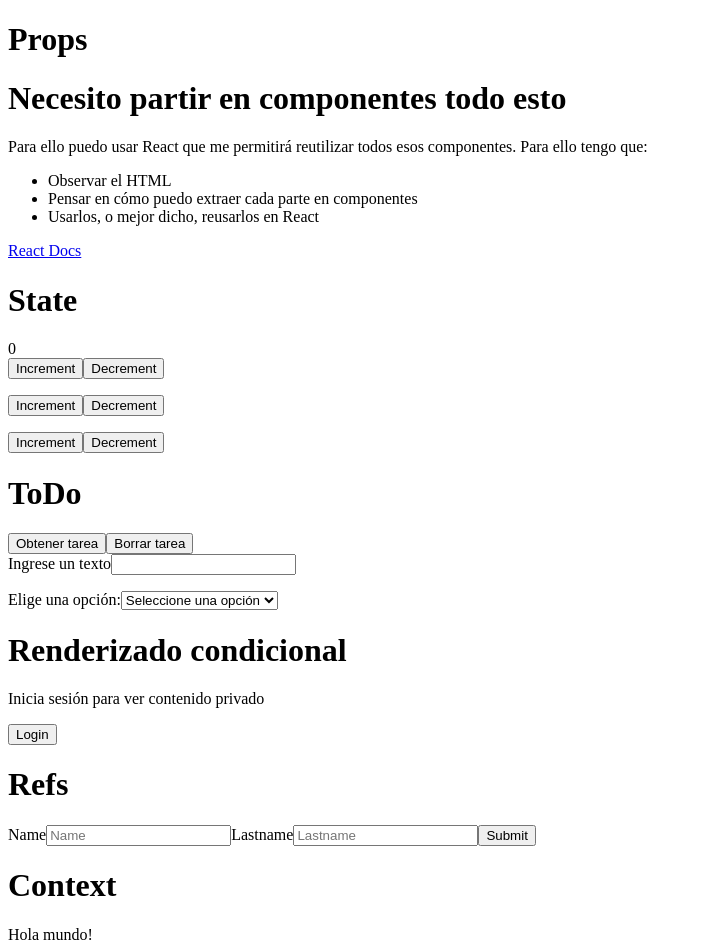
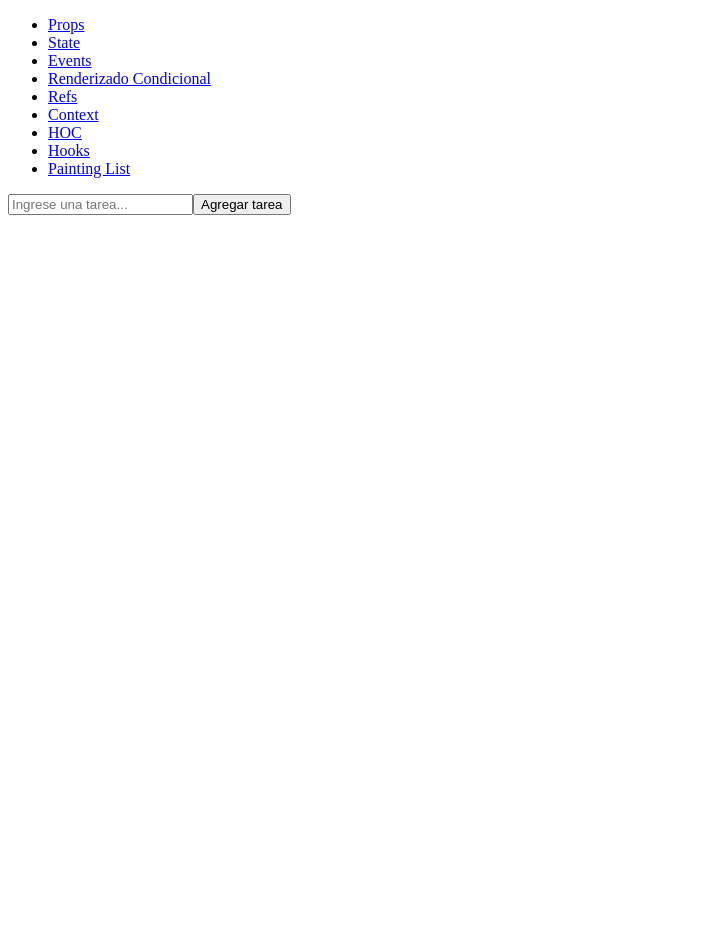
Before and after one commit to labmiracle/Nicolas-Fontana, a React (Vite) app in the folder React/: page /painting-list in a window 1280 px wide. Shown: the top 942 px of the page, without its empty margins (0-702 px from the left). After the commit the page ends 800 px from the top, so only its background shows below. Built offline with nearby package versions, Linux system fonts and the light colour scheme; no server answers.

Commit message:
Added navigation with react router dom

```diff
--- a/React/package.json
+++ b/React/package.json
@@ -12,7 +12,8 @@
     "dependencies": {
         "prettier": "^2.8.8",
         "react": "^18.2.0",
-        "react-dom": "^18.2.0"
+        "react-dom": "^18.2.0",
+        "react-router-dom": "^6.13.0"
     },
     "devDependencies": {
         "@types/react": "^18.0.37",
--- a/React/src/App.tsx
+++ b/React/src/App.tsx
@@ -1,35 +1,42 @@
-import Props from "./Components/Props";
-import State from "./Components/State";
-import Events from "./Components/Events";
-import RenderizadoCondicional from "./Components/RenderizadoCondicional";
-import Refs from "./Components/Refs";
-import Context from "./Components/Context";
-import ListOfPostsWithDataFetched from "./Components/HOC";
-import Hooks from "./Components/Hooks";
-import PaintingList from "./Components/PaintingLists";
+import { BrowserRouter as Router, Link } from "react-router-dom";
+import Routes from "./Routes";
 
 function App() {
     return (
-        <>
-            <h1>Props</h1>
-            <Props />
-            <h1>State</h1>
-            <State />
-            <h1>ToDo</h1>
-            <Events />
-            <h1>Renderizado condicional</h1>
-            <RenderizadoCondicional />
-            <h1>Refs</h1>
-            <Refs />
-            <h1>Context</h1>
-            <Context />
-            <h1>HOC</h1>
-            <ListOfPostsWithDataFetched url="https://jsonplaceholder.typicode.com/posts" />
-            <h1>Hooks</h1>
-            <Hooks />
-            <h1>Painting lists</h1>
-            <PaintingList />
-        </>
+        <Router>
+            <nav>
+                <ul>
+                    <li>
+                        <Link to="/props">Props</Link>
+                    </li>
+                    <li>
+                        <Link to="/state">State</Link>
+                    </li>
+                    <li>
+                        <Link to="/events">Events</Link>
+                    </li>
+                    <li>
+                        <Link to="/renderizado-condicional">Renderizado Condicional</Link>
+                    </li>
+                    <li>
+                        <Link to="/refs">Refs</Link>
+                    </li>
+                    <li>
+                        <Link to="/context">Context</Link>
+                    </li>
+                    <li>
+                        <Link to="/hoc">HOC</Link>
+                    </li>
+                    <li>
+                        <Link to="/hooks">Hooks</Link>
+                    </li>
+                    <li>
+                        <Link to="/painting-list">Painting List</Link>
+                    </li>
+                </ul>
+            </nav>
+            <Routes />
+        </Router>
     );
 }
 
--- /dev/null
+++ b/React/src/Routes/index.tsx
@@ -0,0 +1,30 @@
+import { Routes, Route } from "react-router-dom";
+import Props from "../Components/Props";
+import State from "../Components/State";
+import Events from "../Components/Events";
+import RenderizadoCondicional from "../Components/RenderizadoCondicional";
+import Refs from "../Components/Refs";
+import Context from "../Components/Context";
+import ListOfPostsWithDataFetched from "../Components/HOC";
+import Hooks from "../Components/Hooks";
+import PaintingList from "../Components/PaintingLists";
+
+function RoutesPage() {
+    return (
+        <Routes>
+            <Route path="/props" element={<Props />} />
+            <Route path="/state" element={<State />} />
+            <Route path="/events" element={<Events />} />
+            <Route path="/renderizado-condicional" element={<RenderizadoCondicional />} />
+            <Route path="/refs" element={<Refs />} />
+            <Route path="/context" element={<Context />} />
+            <Route
+                path="/hoc"
+                element={<ListOfPostsWithDataFetched url="https://jsonplaceholder.typicode.com/posts" />}
+            />
+            <Route path="/hooks" element={<Hooks />} />
+            <Route path="/painting-list" element={<PaintingList />} />
+        </Routes>
+    );
+}
+export default RoutesPage;
```
Also changed, not shown: 1 other file (tests, documents, lock files or other folders).
